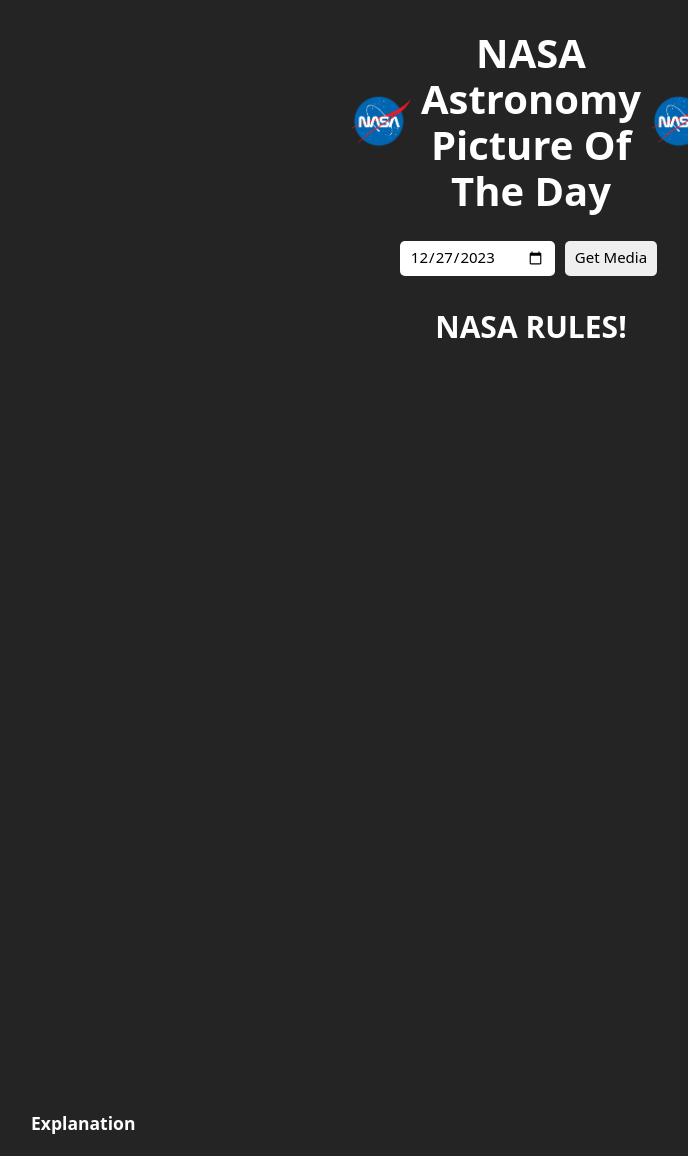
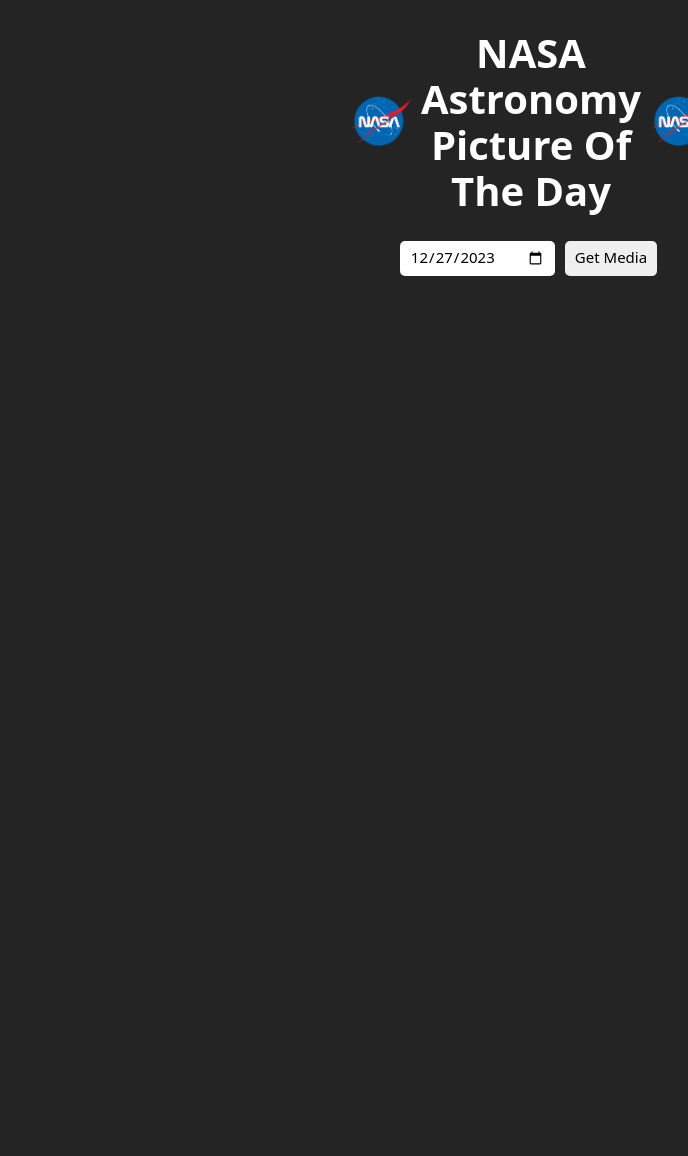
Before and after one commit to dwnorm2/NASA-POTD, a plain HTML site: page index.html in a window 1280 px wide. Shown: the part 17-1173 px from the top of the page, without its empty margins (109-797 px from the left). After the commit the page ends 1112 px from the top, so only its background shows below. Drawn offline with Linux system fonts and the light colour scheme; no server answers.

Commit message:
delete placeholders

```diff
--- a/index.html
+++ b/index.html
@@ -27,11 +27,11 @@
 	</div>
 
 	<span id="error"></span>
-	<h2>NASA RULES!</h2>
+	<h2></h2>
 	<img id=imageOfDay src="" alt="">
 	<span id="copyright"></span>
 	<iframe src="" frameborder="0"></iframe>
-	<h3>Explanation</h3>
+	<h3></h3>
 
 	<script type="text/javascript" src="js/main.js"></script>
 </body>
```
